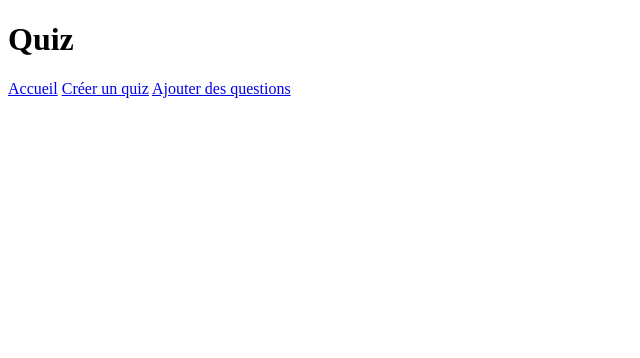
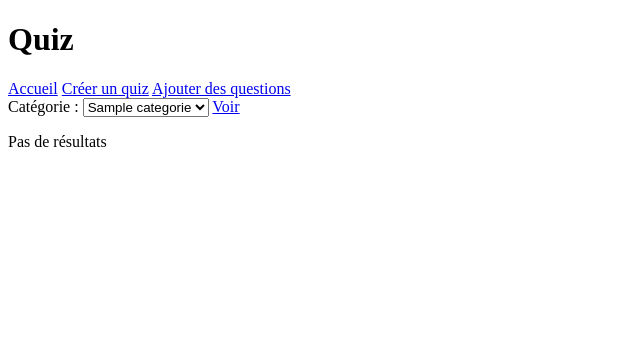
Before and after one commit to Benjamin383/TP-QUIZ, a PHP site: page /question/question_list.php in a window 1280 px wide. Shown: the top 358 px of the page, without its empty margins (0-640 px from the left). Run offline with PHP 8.4, Linux system fonts and the light colour scheme; data comes from the database, SQL or seed files in the repository; tables that the repository leaves empty hold one stand-in row (values such as "Sample post").

Commit message:
Affichage liste question en fonction des catégories et insertion des questions dans la bdd

```diff
--- a/src/question/question_list.php
+++ b/src/question/question_list.php
@@ -1,13 +1,57 @@
 <?php ob_start();
 require_once '../config.php';
 
-$sql = "SELECT id_categorie, nom
-FROM categorie
-ORDER BY id_categorie ASC";
+$sql_categorie = "SELECT id_categorie, nom FROM categorie ORDER BY id_categorie";
+$result_categorie = $conn->query($sql_categorie);
+?>
+Catégorie :
+<select name="id_categorie" id="id_categorie">
+    <?php if ($result_categorie->num_rows > 0) : ?>
+        <?php while ($row = $result_categorie->fetch_assoc()) : ?>
+            <option value="<?= $row['id_categorie'] ?>"><?= $row['nom'] ?></option>
+        <?php endwhile ?>
+    <?php else : ?>
+        <option value="">--Sélectionner une catégorie--</option>
+    <?php endif ?>
+</select>
+<a href="/question/question_list.php?id_categorie=2">Voir</a>
+
+<?php
+$id_categorie = isset($_GET['id_categorie']) ? $_GET['id_categorie'] : 2;
+$sql = "SELECT q.id_question, q.question, q.options, q.correctAnswer, q.difficulte, c.id_categorie, c.nom
+FROM question q
+INNER JOIN categorie c ON c.id_categorie = q.id_categorie
+WHERE q.id_categorie = $id_categorie
+ORDER BY c.id_categorie, q.id_question ASC";
 $result = $conn->query($sql);
 ?>
 
+<?php if ($result->num_rows > 0) : ?>
+    <table>
+        <thead>
+            <tr>
+                <th>Questions</th>
+                <th>Modifier</th>
+                <th>Supprimer</th>
+            </tr>
+        </thead>
+        <tbody>
+            <?php while ($row = $result->fetch_assoc()) : ?>
+                    <tr>
+                        <td><?= $row['question'] ?></td>
+                        <td><a href="/question_update.php?id_question=<?= $row['id_question'] ?>">Modifier</a></td>
+                        <td ><a href="/question_delete.php?id_question=<?= $row['id_question'] ?>">🗑️</a></td>
+                    </tr>
+                    <tr>
+                    <td colspan="3"><?= $row['options'] ?></td>
 
+                    </tr>
+            <?php endwhile ?>
+        </tbody>
+    </table>
+<?php else : ?>
+    <p>Pas de résultats</p>
+<?php endif ?>
 <?php
 $title = "Liste des questions";
 $content = ob_get_clean();
--- a/src/quiz/quiz_add.php
+++ b/src/quiz/quiz_add.php
@@ -14,7 +14,7 @@ if ($_SERVER['REQUEST_METHOD'] === 'POST') {
             $id_quiz = $stmt->insert_id;
             }
 
-            header('location:/src/index.php');
+            header('location:/index.php');
         } else {
             echo "Erreur : " . $sql . "<br>" . $stmt->error;
         }
```
